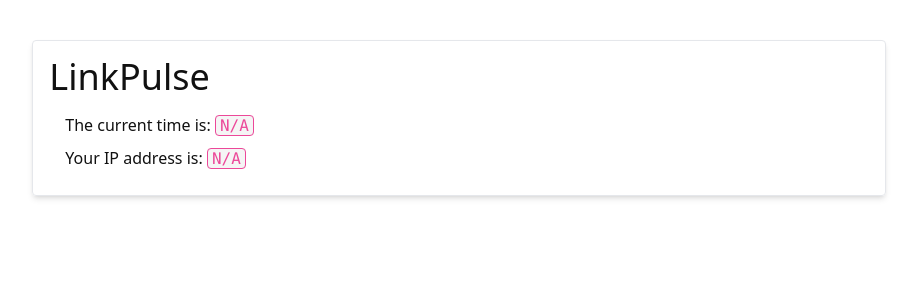
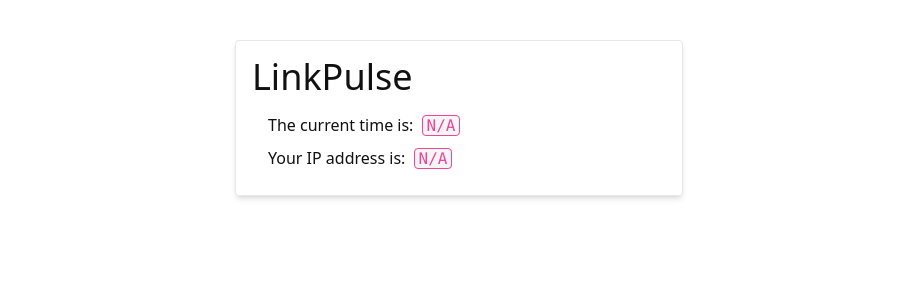
Before and after one commit to Xevion/linkpulse, a React (Vite) app in the folder frontend/: page / in a window 1280 px wide. Shown: the top 300 px of the page, without its empty margins (181-1098 px from the left). Built offline with nearby package versions, Linux system fonts and the light colour scheme; no server answers.

Commit message:
limit width, ensure body is max min height

```diff
--- a/frontend/index.html
+++ b/frontend/index.html
@@ -10,7 +10,7 @@
     <title>App</title>
   </head>
   <body>
-    <div id="root"></div>
+    <div id="root" class="min-w-full min-h-screen"></div>
     <script src="/src/index.tsx" type="module"></script>
   </body>
 </html>
--- a/frontend/src/App.tsx
+++ b/frontend/src/App.tsx
@@ -4,7 +4,7 @@ const backendUrl = import.meta.env.PROD ? '/api' : `http://${import.meta.env.VIT
 
 const Code = (props: JSX.IntrinsicElements['code']) => (
   <code
-    className="border-1 2py-1 rounded border border-pink-500 bg-neutral-100 px-1 font-mono font-light text-pink-500 dark:border-pink-400 dark:bg-neutral-700 dark:text-pink-400"
+    className="border-1 mx-1 2py-1 rounded border border-pink-500 bg-neutral-100 px-1 font-mono font-light text-pink-500 dark:border-pink-400 dark:bg-neutral-700 dark:text-pink-400"
     {...props}
   />
 );
@@ -38,7 +38,8 @@ export default function App() {
   }, []);
 
   return (
-    <div className="mx-auto my-8 mt-10 w-8/12 rounded border border-gray-200 p-4 shadow-md dark:border-neutral-600 dark:bg-neutral-800 dark:shadow-none">
+    <div className="min-w-full min-h-full">
+      <div className="mx-auto max-w-md my-8 mt-10 w-8/12 rounded border border-gray-200 p-4 shadow-md dark:border-neutral-600 dark:bg-neutral-800 dark:shadow-none">
       <h1 className="mb-4 text-4xl">LinkPulse</h1>
       <p className="mx-4 my-2">
         The current time is: <Code>{time || 'N/A'}</Code>
@@ -47,5 +48,6 @@ export default function App() {
         Your IP address is: <Code>{clientIp || 'N/A'}</Code>
       </p>
     </div>
+    </div>
   );
 }
```
